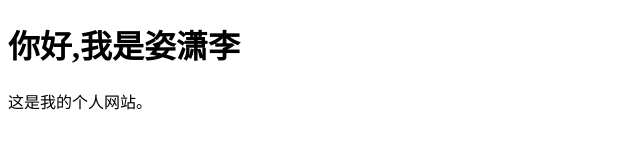
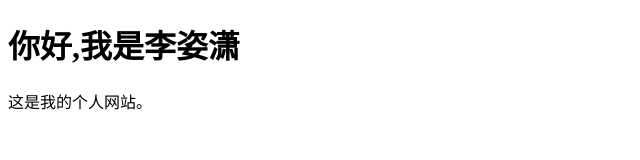
Before and after one commit to zixiaoli2727-blip/zixiaoli2727-blip.github.io, a plain HTML site: page index.html in a window 1280 px wide. Shown: the full height of the page, 0-640 px from the left. Drawn offline with Linux system fonts and the light colour scheme.

Commit message:
Update index.html

```diff
--- a/index.html
+++ b/index.html
@@ -5,7 +5,7 @@
   <title>我的网站</title>
 </head>
 <body>
-  <h1>你好,我是姿潇李</h1>
+  <h1>你好,我是李姿潇</h1>
   <p>这是我的个人网站。</p>
 </body>
 </html>
```
